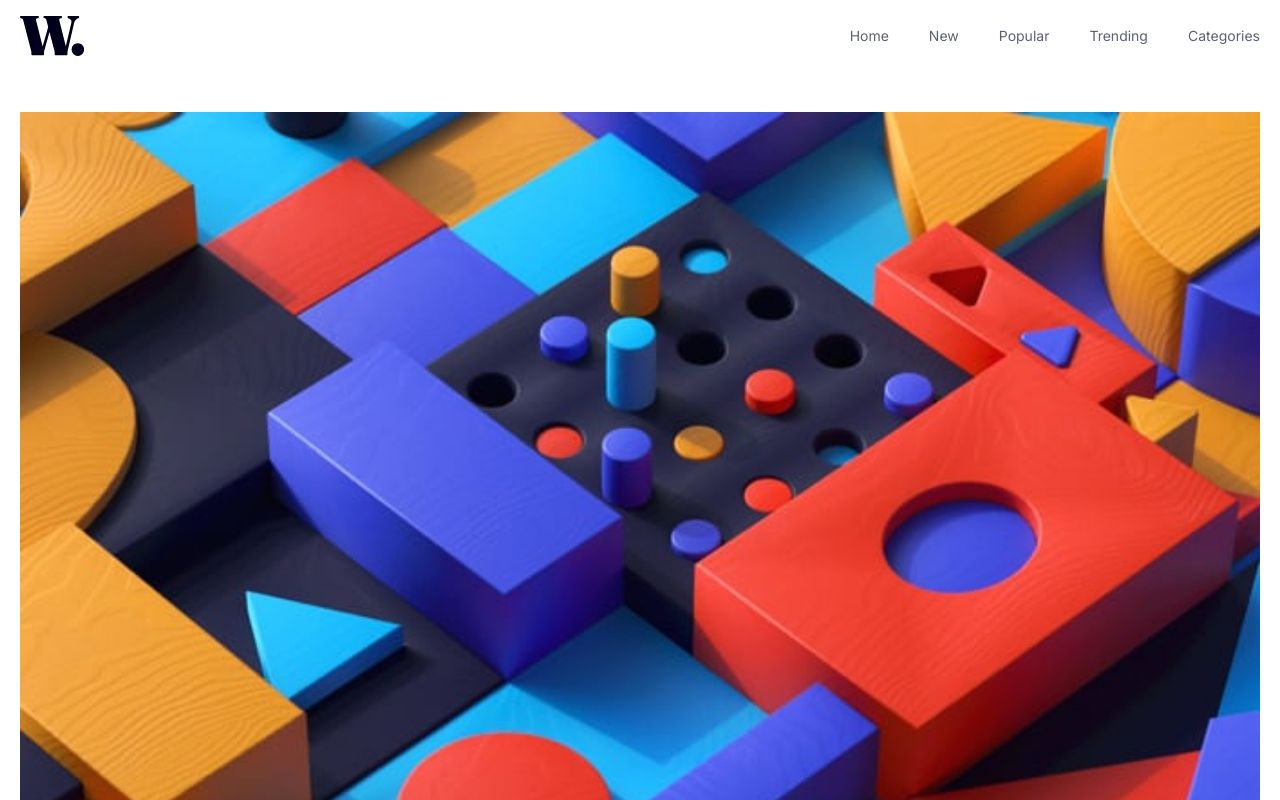
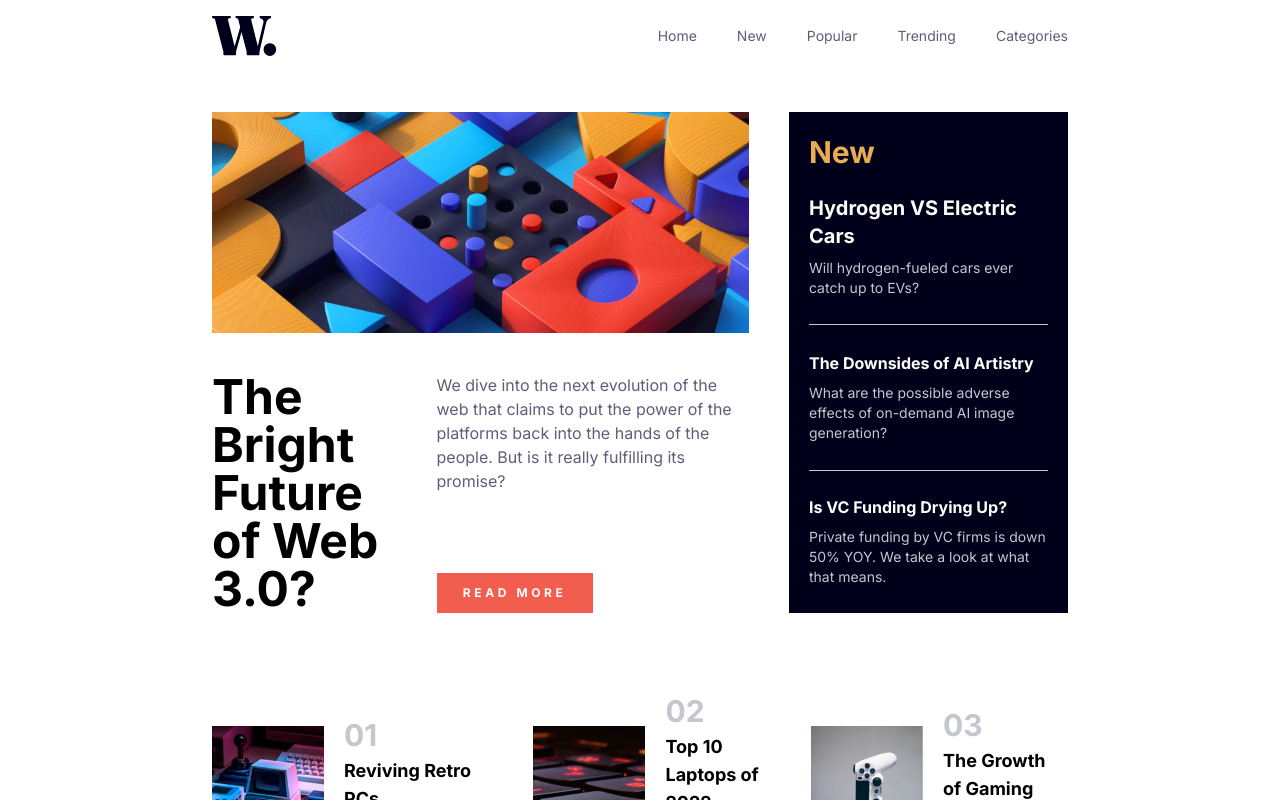
Before and after one commit to anwari-fikri/news-homepage-react, a React (Create React App) app: page / in a window 1280 px wide. Shown: the top 800 px of the page. Built offline with nearby package versions, Linux system fonts and the light colour scheme.

Commit message:
desktop layout

```diff
--- a/src/App.tsx
+++ b/src/App.tsx
@@ -6,12 +6,14 @@ import Popular from "./component/Popular";
 
 function App() {
   return (
-    <>
+    <div className="lg:px-48 md:px-0">
       <Navigation />
-      <Hero />
-      <New />
+      <div className="flex flex-col md:flex-row">
+        <Hero />
+        <New />
+      </div>
       <Popular />
-    </>
+    </div>
   );
 }
 
--- a/src/component/Hero.tsx
+++ b/src/component/Hero.tsx
@@ -1,20 +1,26 @@
 import React from "react";
-import heroImage from "../assets/image-web-3-mobile.jpg";
+import heroImageMobile from "../assets/image-web-3-mobile.jpg";
+import heroImageDesktop from "../assets/image-web-3-desktop.jpg";
 
 const Hero = () => {
   return (
-    <div className="flex flex-col py-10 px-5 gap-5">
-      <img src={heroImage} alt="iconMenu" />
+    <div className="flex flex-col py-10 px-5 gap-10">
+      <img src={heroImageMobile} alt="iconMenu" className="md:hidden" />
+      <img src={heroImageDesktop} alt="iconMenu" className="hidden md:flex" />
+      <div className="flex flex-col gap-10 md:flex-row">
         <h1 className="text-5xl font-bold">The Bright Future of Web 3.0?</h1>
+        <div className="flex flex-col justify-between gap-5">
           <p className="text-dark-grayish-blue">
-        We dive into the next evolution of the web that claims to put the power
-        of the platforms back into the hands of the people. But is it really
-        fulfilling its promise?
+            We dive into the next evolution of the web that claims to put the
+            power of the platforms back into the hands of the people. But is it
+            really fulfilling its promise?
           </p>
           <button className="bg-soft-red text-off-white w-1/2 p-3 text-xs font-bold tracking-[0.3em]">
             READ MORE
           </button>
         </div>
+      </div>
+    </div>
   );
 };
 
--- a/src/component/Navigation.tsx
+++ b/src/component/Navigation.tsx
@@ -39,7 +39,7 @@ const Navigation = () => {
       </div>
 
       {isSidebarOpen && (
-        <div className="fixed right-0 top-0 w-full h-screen bg-black/50">
+        <div className="fixed right-0 top-0 w-full h-screen bg-black/50 ">
           <div className="fixed h-screen w-4/6 top-0 right-0 bg-white px-5 py-8">
             <div className="flex justify-end">
               <button onClick={() => setIsSidebarOpen(!!!isSidebarOpen)}>
--- a/src/component/New.tsx
+++ b/src/component/New.tsx
@@ -2,7 +2,8 @@ import React from "react";
 
 const New = () => {
   return (
-    <div className="bg-very-dark-blue my-10 mx-5 p-5 pb-0">
+    <div className="bg-very-dark-blue my-10 mx-5 p-5 pb-0 lg:w-[100%]">
+      <div className="flex flex-col justify-evenly h-[100%] ">
         <div>
           <h2 className="text-soft-orange font-bold text-3xl">New</h2>
           <div className="flex flex-col gap-2 py-6">
@@ -29,11 +30,14 @@ const New = () => {
         <div>
           <div className="border-t border-grayish-blue"></div>
           <div className="flex flex-col gap-2 py-6">
-          <h3 className="font-bold text-off-white">Is VC Funding Drying Up?</h3>
+            <h3 className="font-bold text-off-white">
+              Is VC Funding Drying Up?
+            </h3>
             <p className="font-extralight text-grayish-blue text-sm">
-            Private funding by VC firms is down 50% YOY. We take a look at what
-            that means.
+              Private funding by VC firms is down 50% YOY. We take a look at
+              what that means.
             </p>
+          </div>
         </div>
       </div>
     </div>
--- a/src/component/Popular.tsx
+++ b/src/component/Popular.tsx
@@ -5,9 +5,9 @@ import gamingGrowth from "../assets/image-gaming-growth.jpg";
 
 const Popular = () => {
   return (
-    <div className="py-5">
+    <div className="flex flex-col md:flex-row ">
       <div className="flex flex-row items-center justify-between mx-5 my-10">
-        <img src={retroPc} alt="retro-pc" className="w-24" />
+        <img src={retroPc} alt="retro-pc" className="w-28" />
         <div className="flex flex-col gap-1 pl-5 pr-3">
           <h2 className="text-grayish-blue font-bold text-3xl">01</h2>
           <h3 className="font-bold text-lg">Reviving Retro PCs</h3>
@@ -17,7 +17,7 @@ const Popular = () => {
         </div>
       </div>
       <div className="flex flex-row items-center justify-between mx-5 my-10">
-        <img src={topLaptops} alt="retro-pc" className="w-24" />
+        <img src={topLaptops} alt="retro-pc" className="w-28" />
         <div className="flex flex-col gap-1 pl-5 pr-3">
           <h2 className="text-grayish-blue font-bold text-3xl">02</h2>
           <h3 className="font-bold text-lg">Top 10 Laptops of 2022</h3>
@@ -27,7 +27,7 @@ const Popular = () => {
         </div>
       </div>
       <div className="flex flex-row items-center justify-between mx-5 my-10">
-        <img src={gamingGrowth} alt="retro-pc" className="w-24" />
+        <img src={gamingGrowth} alt="retro-pc" className="w-28" />
         <div className="flex flex-col gap-1 pl-5 pr-3">
           <h2 className="text-grayish-blue font-bold text-3xl">03</h2>
           <h3 className="font-bold text-lg">The Growth of Gaming</h3>
```
Also changed, not shown: src/assets/image-web-3-desktop.jpg (added). Lines whose indentation alone changed are shown as unchanged.
